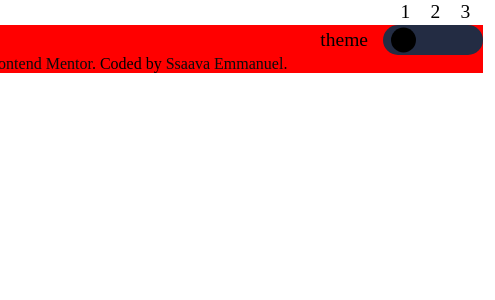
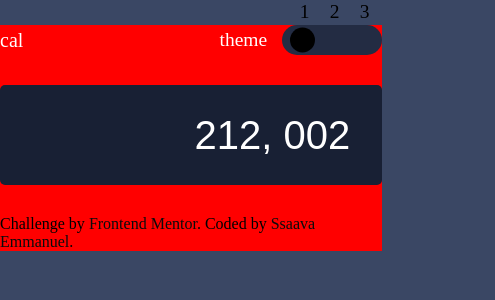
Before and after one commit to Ssaava/calculator-app, a React (Vite) app: page / in a window 390 px wide. Shown: the top 300 px of the page, 495 px wide, since content can reach past the window. Built offline with nearby package versions, Linux system fonts and the light colour scheme.

Commit message:
worked on screen and improved responsiveness

```diff
--- a/src/App.jsx
+++ b/src/App.jsx
@@ -1,9 +1,11 @@
 import Header from "./components/header";
+import Screen from "./components/Screen";
 function App() {
   return (
     <>
       <div className="container">
         <Header />
+        <Screen />
         <div>
           Challenge by{" "}
           <a
--- a/src/components/Screen.jsx
+++ b/src/components/Screen.jsx
@@ -0,0 +1,12 @@
+function Screen(props) {
+  console.log(props);
+  return (
+    <>
+      <div className="screen">
+        <input type="text" value={"212, 002"} />
+      </div>
+    </>
+  );
+}
+
+export default Screen;
--- a/src/sass/partials/_app.scss
+++ b/src/sass/partials/_app.scss
@@ -1,5 +1,5 @@
 .container {
   background-color: red;
-  width: 600px;
-  max-width: 98%;
+  max-width: 550px;
+  width: 98%;
 }
--- a/src/sass/partials/_main.scss
+++ b/src/sass/partials/_main.scss
@@ -1,3 +1,4 @@
+@forward "variables";
 html {
   box-sizing: border-box;
   font-size: 100%;
@@ -14,6 +15,7 @@ body {
   height: 100vh;
   display: flex;
   justify-content: center;
+  background: var(--m-bg);
 }
 a {
   text-decoration: none;
--- a/src/sass/partials/_screen.scss
+++ b/src/sass/partials/_screen.scss
@@ -0,0 +1,20 @@
+@use "functions" as f;
+@forward "variables";
+.screen {
+  width: 100%;
+  margin-inline: auto;
+  padding: f.rem(20) f.rem(30);
+  background-color: var(--s-bg);
+  border-radius: f.rem(5);
+  margin-block: f.rem(30);
+  input[type="text"] {
+    background: none;
+    color: var(--txt-clr);
+    text-align: right;
+    width: 100%;
+    height: f.rem(60);
+    outline: none;
+    border: none;
+    font-size: f.rem(40);
+  }
+}
--- a/src/sass/partials/_variables.scss
+++ b/src/sass/partials/_variables.scss
@@ -18,8 +18,8 @@
   --k-bg-grey: hsl(30, 25%, 89%);
   --k-shadow-grey: hsl(28, 16%, 65%);
   // Text
-  --text-color-blue: hsl(221, 14%, 31%);
-  --text-color: hsl(0, 0%, 100%);
+  --txt-clr-blue: hsl(221, 14%, 31%);
+  --txt-clr: hsl(0, 0%, 100%);
 }
 // let us add the @media rule to initialize the project theme
 @media (prefers-color-scheme: dark) {
--- a/src/sass/styles.scss
+++ b/src/sass/styles.scss
@@ -1,3 +1,4 @@
 @use "./partials/main";
 @use "./partials/app";
 @use "./partials/header";
+@use "./partials/screen";
```
